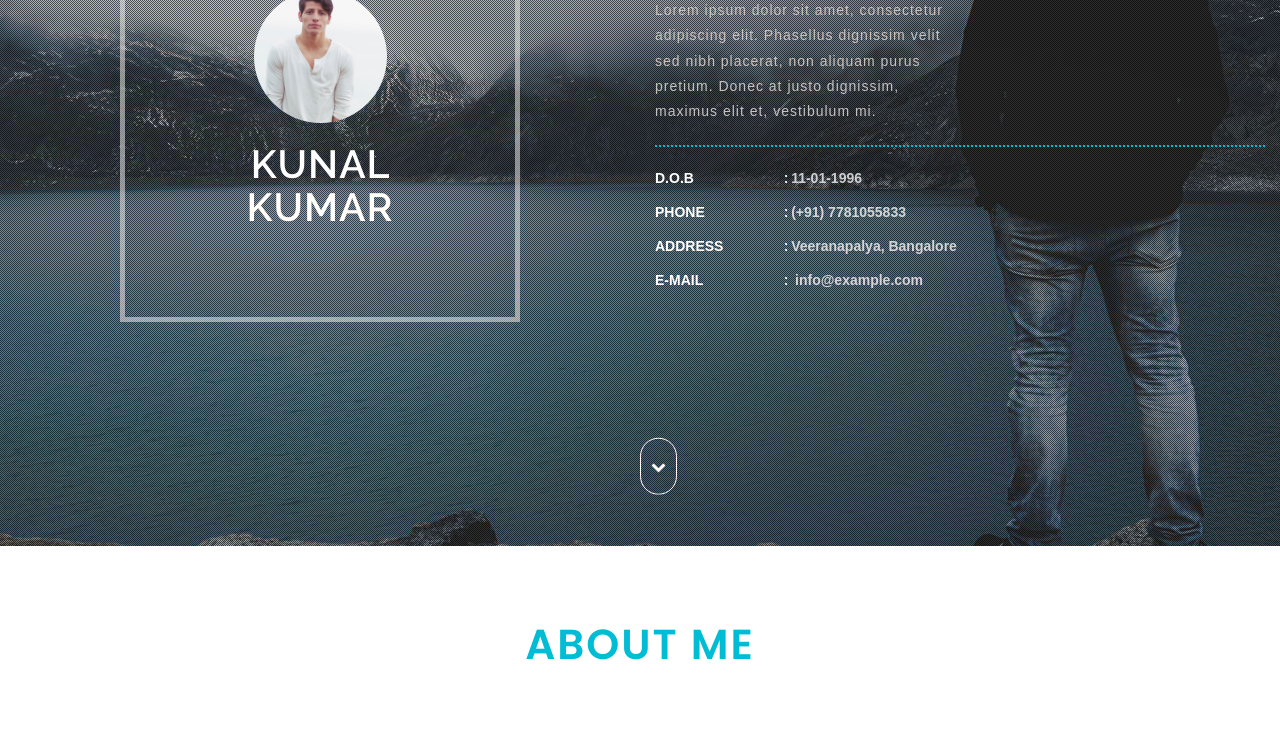
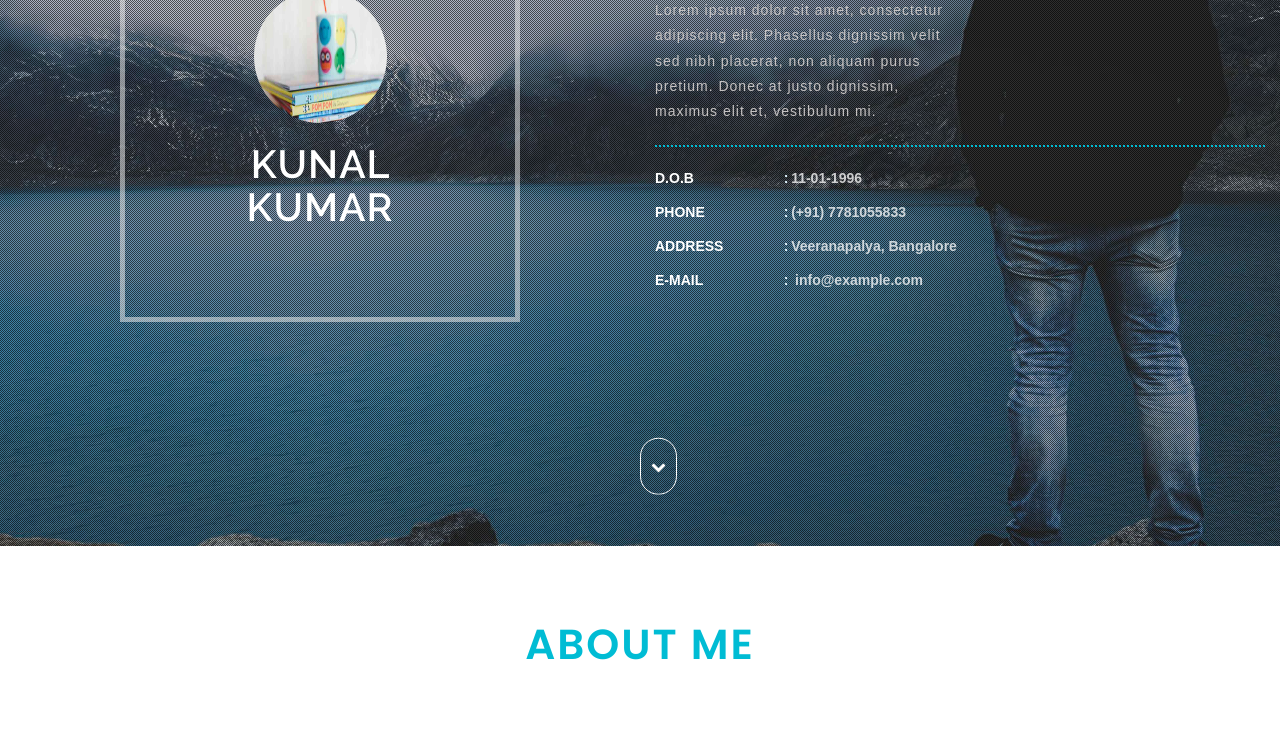
Before and after one commit to kunalkumar229/kunalkumar229.github.io, a plain HTML site: page index.html in a window 1280 px wide. Shown: the part 204-935 px from the top of the page. Drawn offline with Linux system fonts and the light colour scheme.

Commit message:
Update index.html

```diff
--- a/index.html
+++ b/index.html
@@ -50,7 +50,7 @@
 		<div class="w3-banner-grids">
 			<div class="col-md-6 w3-banner-grid-left">
 				<div class="w3-banner-img">
-					<img src="images/ban661.jpg" alt="img">
+					<img src="images/gal4.jpg" alt="img">
 					<h3 class="test">Kunal Kumar</h3>
 					<p class="test" ></p>
 				</div>
```
